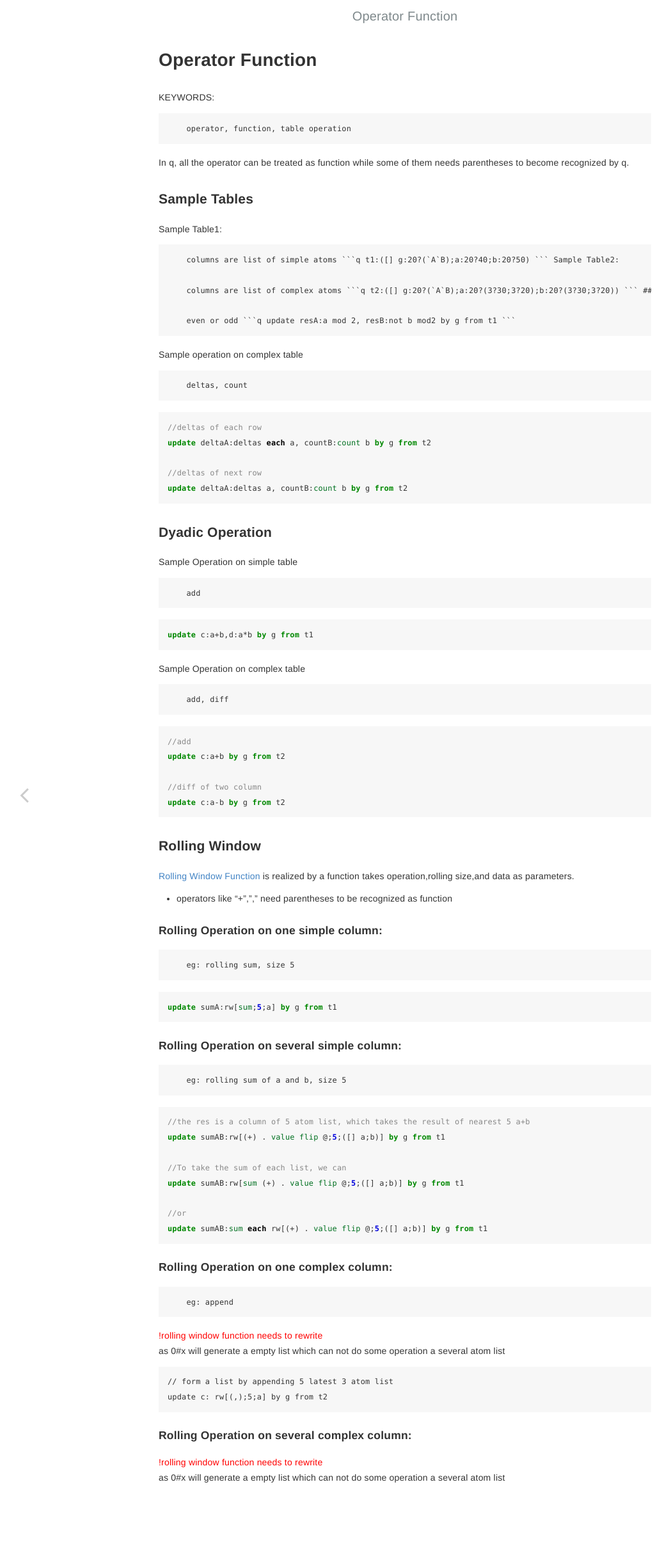
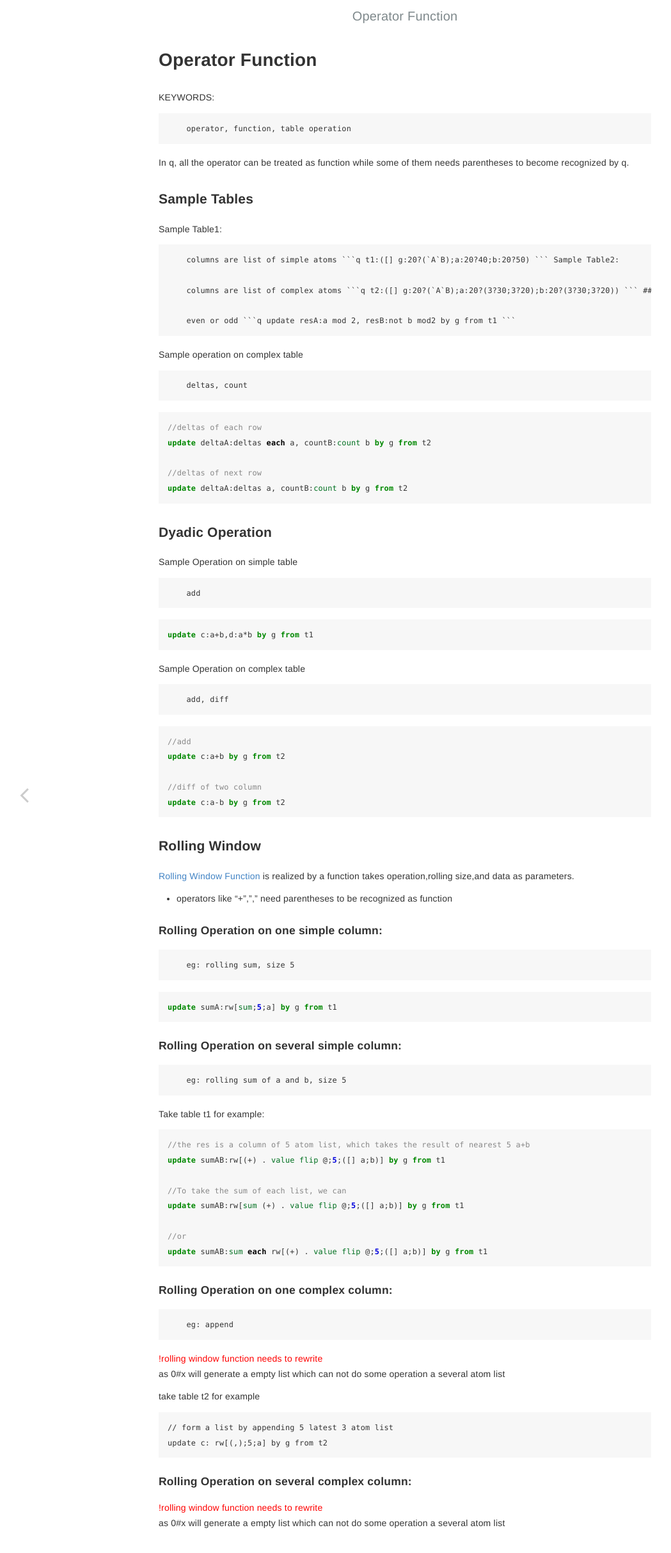
Before and after one commit to shawntao1011/kdb-q, a Jekyll site: the page built from _posts/Syntactic_sugar/2021-12-27-OperatorFunction.md, in a window 1280 px wide. Shown: the top 2427 px of the page at 64% size, without its empty margins (7-1056 px from the left). Built offline with Jekyll 4.4.1, drawn with Linux system fonts in a browser that asks for light colours.

Commit message:
fix OperatorFunction.md by add some additional summary

````diff
--- a/_posts/Syntactic_sugar/2021-12-27-OperatorFunction.md
+++ b/_posts/Syntactic_sugar/2021-12-27-OperatorFunction.md
@@ -84,6 +84,7 @@ update sumA:rw[sum;5;a] by g from t1
 #### Rolling Operation on several simple column:
         eg: rolling sum of a and b, size 5
 
+Take table t1 for example:
 ```q
 //the res is a column of 5 atom list, which takes the result of nearest 5 a+b
 update sumAB:rw[(+) . value flip @;5;([] a;b)] by g from t1
@@ -100,6 +101,8 @@ update sumAB:sum each rw[(+) . value flip @;5;([] a;b)] by g from t1
 <font color=red>!rolling window function needs to rewrite</font>
 
 as 0#x will generate a empty list which can not do some operation a several atom list
+
+take table t2 for example
 ```
 // form a list by appending 5 latest 3 atom list
 update c: rw[(,);5;a] by g from t2
````
